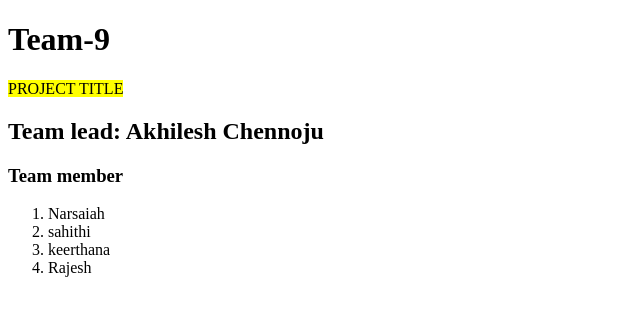
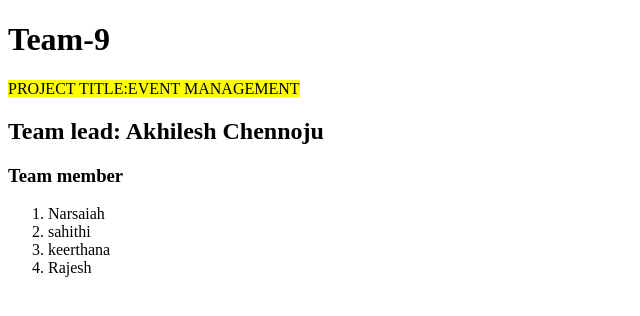
Before and after one commit to Akhilesh4027/Team-9, a plain HTML site: page index.html in a window 1280 px wide. Shown: the whole page, without its empty margins (0-640 px from the left). Drawn offline with Linux system fonts and the light colour scheme.

Commit message:
added another 1

```diff
--- a/index.html
+++ b/index.html
@@ -7,7 +7,7 @@
 </head>
 <body>
     <h1>Team-9</h1>
-    <mark>PROJECT TITLE</mark>
+    <mark>PROJECT TITLE:EVENT MANAGEMENT</mark>
     <h2>Team lead: Akhilesh Chennoju</h2>
     <h3>Team member</h3>
     <ol>
```
